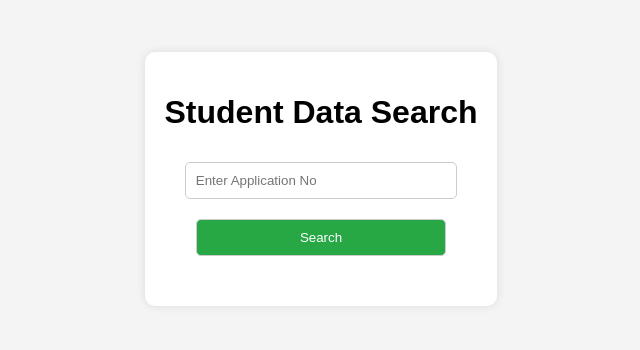
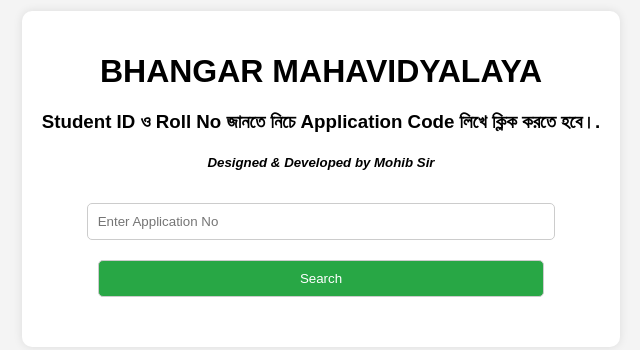
Before and after one commit to MohibSir/BMV-Roll-Search-2024-25, a plain HTML site: page index.html in a window 1280 px wide. Shown: the part 221-571 px from the top of the page, without its empty margins (319-959 px from the left). Drawn offline with Linux system fonts and the light colour scheme; no server answers.

Commit message:
Update index.html

```diff
--- a/index.html
+++ b/index.html
@@ -8,7 +8,9 @@
 </head>
 <body>
     <div class="container">
-        <h1>Student Data Search</h1>
+        <h1>BHANGAR MAHAVIDYALAYA</h1>
+        <h3>Student ID ও Roll No জানতে নিচে Application Code লিখে ক্লিক করতে হবে।.</h3>
+        <h5><i>Designed & Developed by Mohib Sir</i></h5>
         <input type="text" id="searchInput" placeholder="Enter Application No">
         <button onclick="searchData()">Search</button>
         <div id="result"></div>
```
